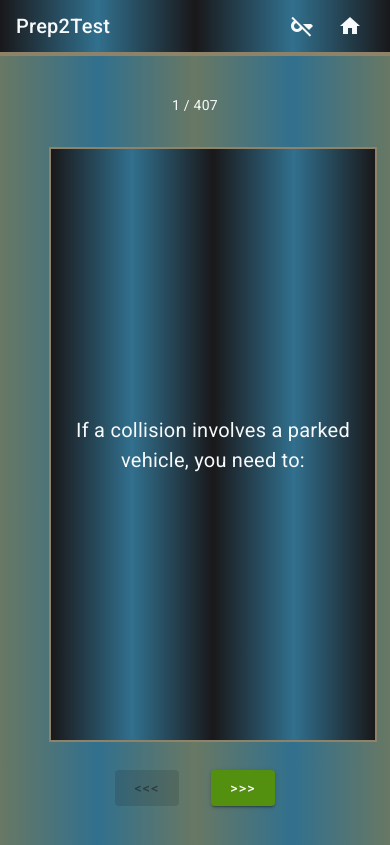
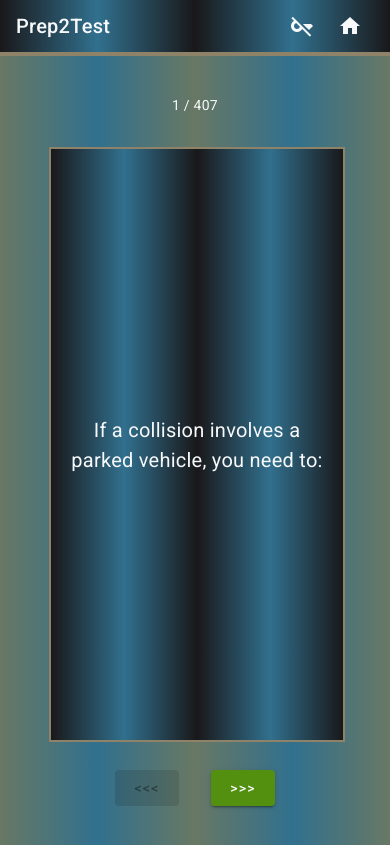
Before and after one commit to JohnRose242/drive-exam-wa, an Angular app: page /flashcards in a window 390 px wide. Built offline with nearby package versions, Linux system fonts and the light colour scheme; sample sign-in values are in the browser's storage.

Commit message:
style update part 2

```diff
--- a/src/app/flashcards/flashcards.component.html
+++ b/src/app/flashcards/flashcards.component.html
@@ -5,7 +5,7 @@
   <div class="flashcard" [class.flipped]="flipped" (click)="toggle()">
     <div class="front">
       <img *ngIf="flashcard.frontImage" src="{{ 'assets/images/' + flashcard.frontImage + '.png' }}">
-      {{flashcard.frontText}}
+      <span>{{flashcard.frontText}}</span>
     </div>
     <div class="back">
       <p *ngFor="let text of flashcard.backText">{{ text }}</p>
--- a/src/app/flashcards/flashcards.component.scss
+++ b/src/app/flashcards/flashcards.component.scss
@@ -38,7 +38,10 @@
     justify-content: center;
     align-items: center;
     line-height: 1.5;
-    padding: 0 1rem;
+
+    p, span {
+      padding: 1rem;
+    }
   }
 
   .flashcard .front {
--- a/src/app/home/home.component.scss
+++ b/src/app/home/home.component.scss
@@ -84,6 +84,8 @@
       mat-card {
         width: 90%;
         height: 15%;
+        border: 4px solid transparent;
+        box-sizing: border-box;
       }
       mat-card-content {
         display: none !important;
```
